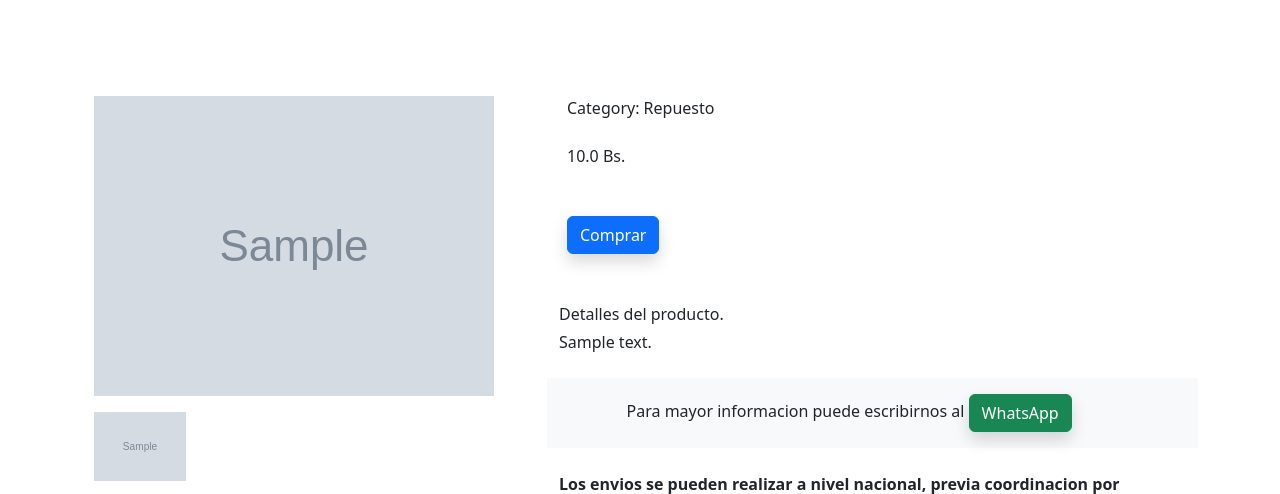
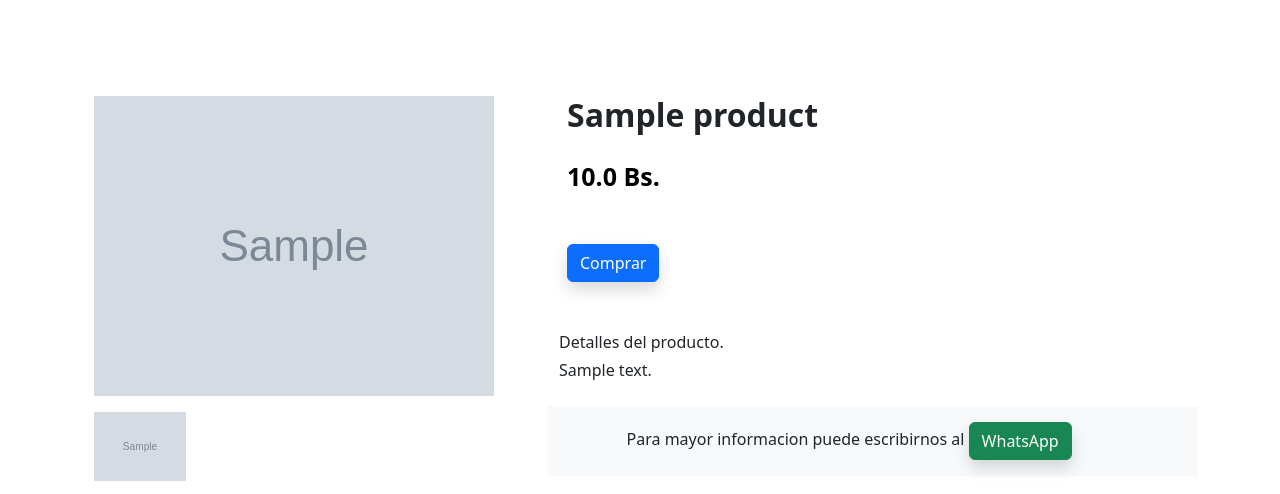
Before and after one commit to crhystamil/miriam-store, a Django app: page /product/1/ in a window 1280 px wide. Shown: the part 176-670 px from the top of the page. Run offline with Django 5.2, Linux system fonts and the light colour scheme; tables that the repository leaves empty hold one stand-in row (values such as "Sample post"); grey boxes marked "Sample" are stand-in pictures.

Commit message:
product changes and product details.

```diff
--- a/website/templates/detail_product.html
+++ b/website/templates/detail_product.html
@@ -33,6 +33,7 @@
 
 <div class="container my-5">
         <div class="row">
+
             <div class="col-md-5">
                 <div class="main-img">
                     <img class="img-fluid" src="{{ product.product.images.first.imagen.url}}" alt="ProductS" id="imagenPrincipal" >
@@ -47,20 +48,21 @@
             </div>
             <div class="col-md-7">
                 <div class="main-description px-2">
+                                          <h2><b>{{product.product.name}}</b></h2>
+
                     <div class="category text-bold">
-                        Category: Repuesto
+                      <!--Category: Repuestos-->
                     </div>
                     <div class="product-title text-bold my-3">
-                        {{product.name}}
                     </div>
 
 
                     <div class="price-area my-4">
-                        <p class="old-price mb-1">{{ product.price }} Bs. <span class="old-price-discount text-danger"></span></p>
+                      <p class="old-price mb-1" style="color:black;font-size:25px;"><b>{{ product.price }} Bs.</b> </p>
                     </div>
                     <div class="buttons d-flex my-5  " >
                         <div class="block ">
-                            <a href="https://wa.me/59169546901?text={{product.product.name}}" class="shadow btn custom-btn btn btn-primary" target="_blank">Comprar</a>
+                          <a href="https://wa.me/59169546901?text=Hola estoy intersado en comprar el producto {{product.product.name}} de la pagina {{ request.build_absolute_uri }}" class="shadow btn custom-btn btn btn-primary" target="_blank">Comprar</a>
                         </div>
                     </div>
 
@@ -77,7 +79,7 @@
                     </div>
                     <div class="col-md-11 text">
                         Para mayor informacion puede escribirnos al
-                            <a href="https://wa.me/59169546901?text={{product.product.name}}" class="shadow btn custom-btn btn btn-success" target="_blank">WhatsApp</a>
+                        <a href="https://wa.me/59169546901?text=Hola necesito mas informacion sobre el producto. {{request.build_absolute_uri}}" class="shadow btn custom-btn btn btn-success" target="_blank">WhatsApp</a>
                     </div>
                 </div>
 
--- a/website/templates/products.html
+++ b/website/templates/products.html
@@ -40,7 +40,7 @@
                 <img class="card-img-top" src="{{product.product.images.first.imagen.url}}" style="width: 100%; height: 270px;" >
             </div>
             <div class="card-body">
-              <h4>{{product.product.name|truncatewords:3}}</h4>
+              <h4>{{product.product.name|slice:'6:'}}</h4>
               <p class="card-text">{{product.product.description|truncatewords:5}}</p>
               <p class="text-right">{{product.price}} Bs.</p>
               <div class="d-flex justify-content-between align-items-center">
@@ -48,7 +48,7 @@
                   <a href="/product/{{product.product.id}}"><button type="button" class="btn btn-primary  btn-sm ">Mas Inf.</button></a>
                 </div>
                 <div class="btn-group" role="group" >
-                  <a href="https://wa.me/59169546901?text={{product.product.name}}con el ID:{{product.product.id}}" target="_blank"><button type="button" class="btn btn-sm btn-success">Comprar</button></a>
+                  <a href="https://wa.me/59169546901?text=Hola quiero mas informacion del producto. https://{{ request.get_host }}/product/{{product.product.id}}" target="_blank"><button type="button" class="btn btn-sm btn-success">Comprar</button></a>
                 </div>
               </div>
             </div>
--- a/website/views.py
+++ b/website/views.py
@@ -46,7 +46,7 @@ def list_inventory_seller(request):
 
 def list_inventory(request):
     if request.user.is_staff:
-        inventory = Inventory.objects.filter(state='1')
+        inventory = Inventory.objects.filter(state='1').order_by('quantity')
         return render(request, 'list_inventory.html', {'title':'Lista de Inventario', 'inventory':inventory})
     else:
         return redirect('home')
@@ -101,6 +101,6 @@ def calculate_profit_seller(request):
             sale_price_sell = sale.selling_price
             profit = (sale_quantity * sale_price_sell) - (price_inv * sale_quantity)
             Sale.objects.filter(pk=sell_id).update(profit_seller=profit)
-        return redirect('sell')
+        return redirect("/sellu/?id="+request.POST['seller_id'])
     else:
         return redirect('home')
```
